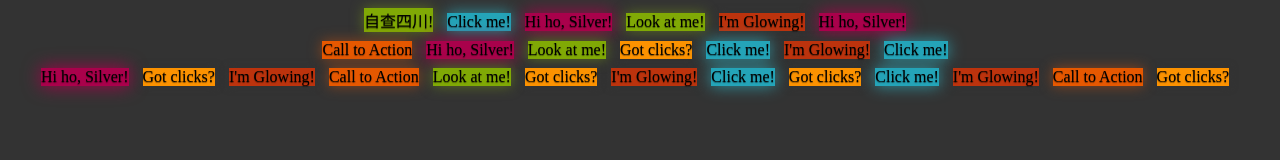
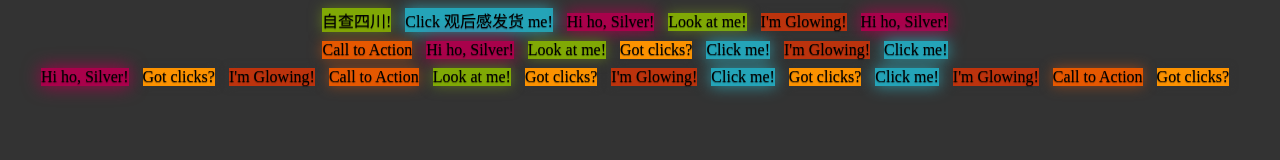
Before and after one commit to DFDzaidu/git-test, a plain HTML site: page 发光按钮/index.html in a window 1280 px wide. Drawn offline with Linux system fonts and the light colour scheme.

Commit message:
再度第二次提交

```diff
--- a/发光按钮/index.html
+++ b/发光按钮/index.html
@@ -169,7 +169,7 @@
 <body id="radioactiveButtonsPage" class="chrome windows">
     <div class="wall-of-buttons">
         <a class="large green button">自查四川!</a>
-        <a class="large blue button">Click me!</a>
+        <a class="large blue button">Click 观后感发货 me!</a>
         <a class="large magenta button">Hi ho, Silver!</a>
         <a class="large green button">Look at me!</a>
         <a class="large red button">I'm Glowing!</a>
```
